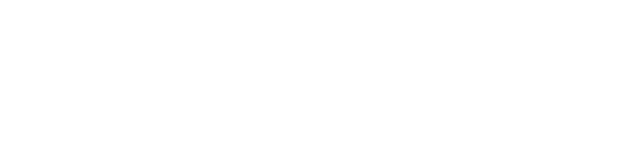
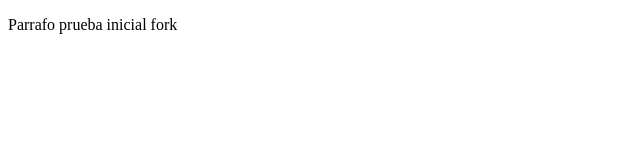
Before and after one commit to cursosbackend/frontend, a plain HTML site: page index.html in a window 1280 px wide. Shown: the whole page, without its empty margins (0-640 px from the left). Drawn offline with Linux system fonts and the light colour scheme.

Commit message:
carga rama iaraya

```diff
--- a/index.html
+++ b/index.html
@@ -6,6 +6,6 @@
     <title>Document</title>
 </head>
 <body>
-
+    <p>Parrafo prueba inicial fork</p>
 </body>
 </html>
```
